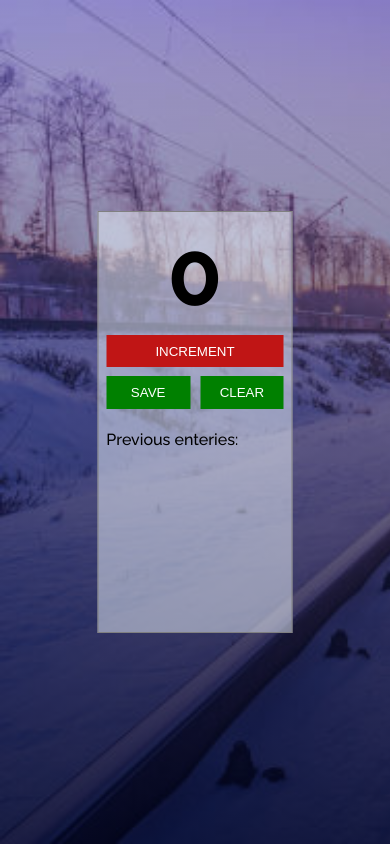
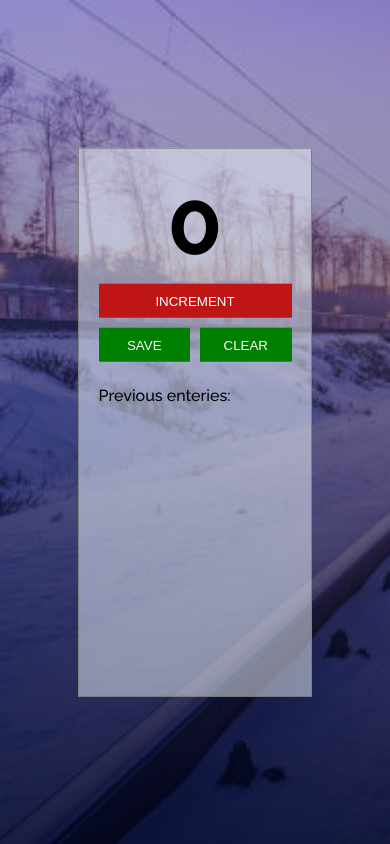
Before and after one commit to ndukasamuel/passenger-counter, a plain HTML site: page index.html in a window 390 px wide. Drawn offline with Linux system fonts and the light colour scheme.

Commit message:
Add files via upload

```diff
--- a/index.html
+++ b/index.html
@@ -20,7 +20,7 @@
 
             <div class="btn">
                 <button id="save-btn" onclick="save()">SAVE</button>
-                <button id="clear-btn" onclick="clear()">CLEAR</button>
+                <button id="clear-btn" onclick="document.location.reload()">CLEAR</button>
             </div>
 
             <p id="entries-el">Previous enteries: </p>
--- a/index.js
+++ b/index.js
@@ -1,6 +1,5 @@
 let entriesEl = document.getElementById("entries-el")
 let countEl = document.getElementById("count-el");
-let clearEl =  document.getElementById("clear-btn")
 let count = 0;
 
 function increment() {
@@ -14,8 +13,3 @@ function save() {
     count = 0;
     countEl.textContent = 0;
 }
-
-function clear() {
-
-
-}
--- a/style.css
+++ b/style.css
@@ -57,6 +57,7 @@
 .btn {
     display: flex;
 }
+
 #count-el{
     text-align: center;
     font-weight: 700;
@@ -74,9 +75,30 @@
     font-weight: 500;
 }
 
-@media (max-width:425px) {
+@media (max-width: 320px){
     .counter-cont{
-        width: 50%;
-        height: 50%;
+        width: 80%;
+        height: 40%;
+        padding: 20px;
     }
 }
+
+@media (max-width: 425px) {
+    .counter-cont {
+        width: 70%;
+        height: 60%;
+        padding: 20px;
+    }
+}
+@media (max-width: 768px) {
+    .counter-cont {
+        width: 60%;
+        height: 60%;
+        padding: 5%;
+    }
+}
+@media (max-width: 1440px) {
+    .counter-cont {
+        height: 65%;
+    }
+}
```
